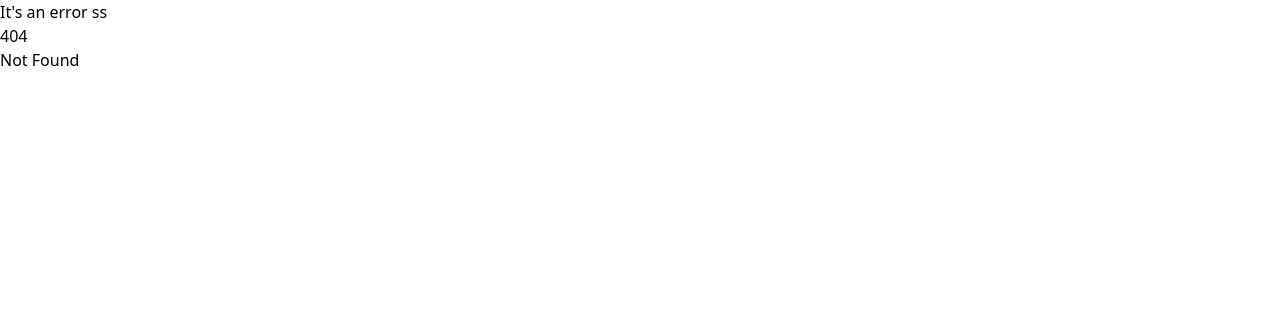
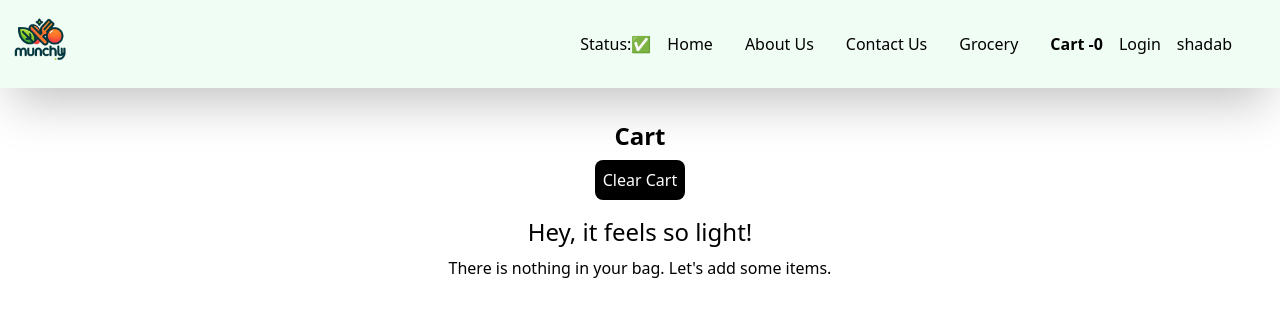
Before and after one commit to shadab012s/Munchly-Food-Ordering-App, a React (Vite) app: page /cart in a window 1280 px wide. Before the commit this address had no page. Shown: the top 316 px of the page. Built offline with nearby package versions, Linux system fonts and the light colour scheme.

Commit message:
adding redux

```diff
--- a/package.json
+++ b/package.json
@@ -24,8 +24,10 @@
     "tailwindcss": "^3.4.14"
   },
   "dependencies": {
+    "@reduxjs/toolkit": "^2.3.0",
     "react": "^18.3.1",
     "react-dom": "^18.3.1",
+    "react-redux": "^9.1.2",
     "react-router-dom": "^6.27.0"
   },
   "browsersList": [
--- a/src/App.js
+++ b/src/App.js
@@ -9,6 +9,10 @@
 import Error from "./components/error";
 import RestaurantMenu from "./components/RestaurantMenu";
 import UserContext from "./utils/UserContext";
+import { Provider } from "react-redux";
+import appStore from "./utils/appStore";
+import Cart from "./components/Cart";
+
 // import Grocery from "./components/Grocery";
 
 // using lazy loading or ondemand loading
@@ -29,17 +33,21 @@
     },[])
 
     return (
-        <div className="app">
-
+        // using redux store
+        <Provider store={appStore}>
         {/* .provider with user context to manipulate its data by wrapping the funvtional component inside it*/}
         <UserContext.Provider value={{loggedInUser:userName,setUserName}}>
+        <div className="app">
         <Header/>
         {/* <Body/> */}
         <Outlet/>
+        </div>
         </UserContext.Provider>
-        </div>
-    )
-}
+        </Provider>
+
+
+    );
+};
 // to route to other pages with  changes in url
 const approuter=createBrowserRouter([
 {
@@ -69,7 +77,11 @@
                 fallback={<h1>loading...</h1>}>
                 <Grocery/>
                 </Suspense>
-        }],
+        },
+    {
+        path:"/cart",
+        element:<Cart/>
+    }],
     errorElement:<Error/>,
 
 },
--- /dev/null
+++ b/src/components/Cart.js
@@ -0,0 +1,34 @@
+import { useDispatch, useSelector } from "react-redux";
+import ItemList from "./ItemList";
+import { clearCart } from "../utils/cartSlice";
+
+
+
+const Cart=()=>
+{
+    const dispatch=useDispatch();
+const handleClearCart=()=>{
+dispatch(clearCart()); // it will come from cartslice
+};
+
+    const cartItems=useSelector((store)=>store.cart.items) // it coming from redux store
+
+    return (<div className="text-center m-4 p-4">
+        <h1 className="text-2xl font-bold">Cart</h1>
+        <button className="bg-black text-white rounded-lg m-2 p-2"
+         onClick={handleClearCart}>Clear Cart</button>
+         {cartItems.length === 0 ? (
+            <div>
+    <h1 className="text-2xl m-2">Hey, it feels so light!</h1>
+    <h1>There is nothing in your bag. Let's add some items.</h1>
+    </div>
+) : null}
+
+        <div className="w-6/12 m-auto">
+            <ItemList items={cartItems} />
+        </div>
+        </div>
+        )
+
+}
+export default Cart;
--- a/src/components/Header.js
+++ b/src/components/Header.js
@@ -3,6 +3,7 @@
 import { Link } from 'react-router-dom';
 import useOnlineStatus from '../utils/useOnlineStatus';
 import UserContext from '../utils/UserContext';
+import { useSelector } from 'react-redux';
 
 
 const Header=()=>
@@ -11,6 +12,11 @@
         const onlineStatus=useOnlineStatus();
         const data=useContext(UserContext); // it is a hook from react
         console.log(data.loggedInUser);
+
+        // selector  will give access to store
+        // subscribing to the store using selector
+        const cart=useSelector((store)=>store.cart.items); // subscribing to redux store
+        console.log(cart);
         return(
            <div className="flex justify-between bg-pink-50 shadow-2xl sm:bg-yellow-50 lg:bg-green-50">
             <div className="">
@@ -23,7 +29,7 @@
                     <li className='px-4'><Link to="/About"> About Us</Link></li>
                     <li className='px-4'><Link to="/Contact">Contact Us</Link></li>
                     <li className='px-4'><Link to="/Grocery">Grocery</Link></li>
-                    <li className='px-4'>Cart</li>
+                    <li className='px-4 font-bold'><Link to="/Cart">Cart -{cart.length}</Link></li>
                   <li> <button className='login ' onClick={
                         ()=>
                         {
--- a/src/components/ItemList.js
+++ b/src/components/ItemList.js
@@ -1,6 +1,15 @@
+import { useDispatch } from "react-redux";
 import { CDN_URL } from "../utils/constants";
+import { addItem } from "../utils/cartSlice";
+const ItemList = ({ items }) => {
 
-const ItemList = ({ items }) => {
+  const dispatch= useDispatch();
+
+  const handleAddItem=(item)=>
+  {
+    // we will dispatch an action if someone click on add button
+    dispatch(addItem(item));
+  }
   return (
     <div>
       {items.map((item) => (
@@ -32,9 +41,10 @@
 
           )}
           <div className="absolute bottom-2 left-1/2 transform -translate-x-1/2">
-                <button className="p-2 rounded-lg bg-white text-green-400 shadow-lg ">
+                <button className="p-2 rounded-lg bg-white text-green-400 shadow-lg " onClick={()=>handleAddItem(item)}>
                   Add +
                 </button>
+
               </div>
               </div>
         </div>
--- /dev/null
+++ b/src/utils/appStore.js
@@ -0,0 +1,10 @@
+import { configureStore, createReducer } from "@reduxjs/toolkit";
+import cartReducer from "./cartSlice";
+
+const appStore =configureStore({
+    reducer:{
+        cart:cartReducer
+    }
+});
+
+export default appStore;
--- /dev/null
+++ b/src/utils/cartSlice.js
@@ -0,0 +1,27 @@
+import { createSlice } from "@reduxjs/toolkit";
+
+const cartSlice=createSlice({ // it takes a config to creat a slice
+    name:'cart',
+    initialState:{
+        items:[]
+    },
+    reducers:{
+        // action and reducer function which modify the slice of store
+        addItem:(state, action)=>
+        {   //mutating the state
+            state.items.push(action.payload);
+
+        },
+        removeItem:(state)=>
+        {
+            state.items.pop();
+        },
+        clearCart:(state)=>{
+            state.items.length=0;
+            // or return {items:[]}
+        }
+    }
+
+});
+export const {addItem,removeItem,clearCart}=cartSlice.actions;
+export default cartSlice.reducer;
```
Also changed, not shown: 2 other files (tests, documents, lock files or other folders).
